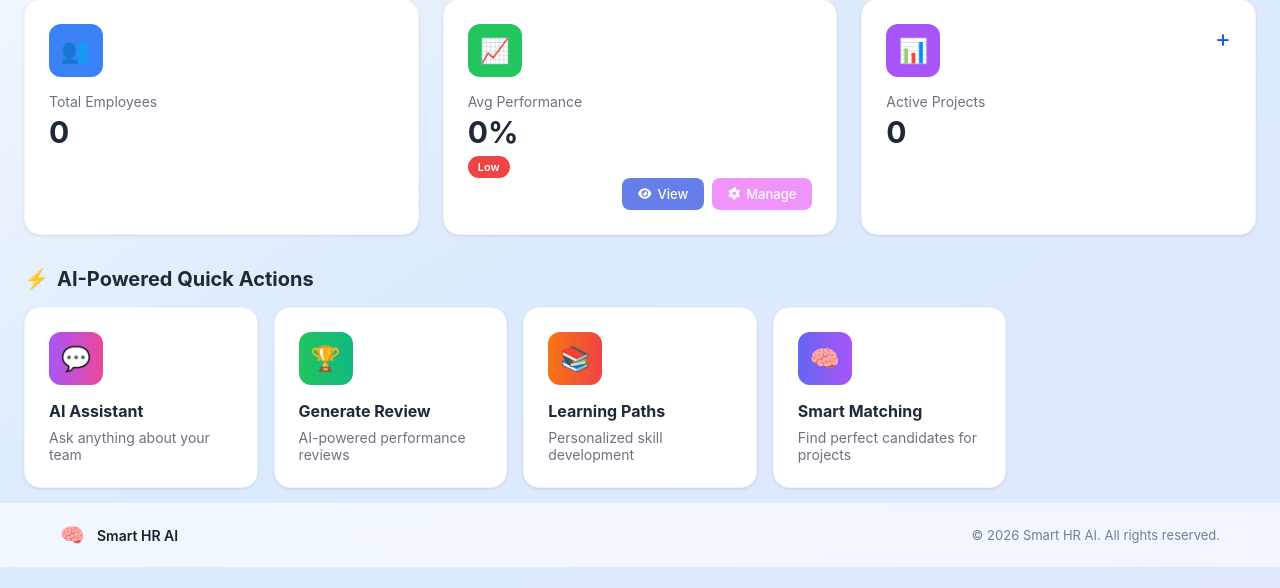
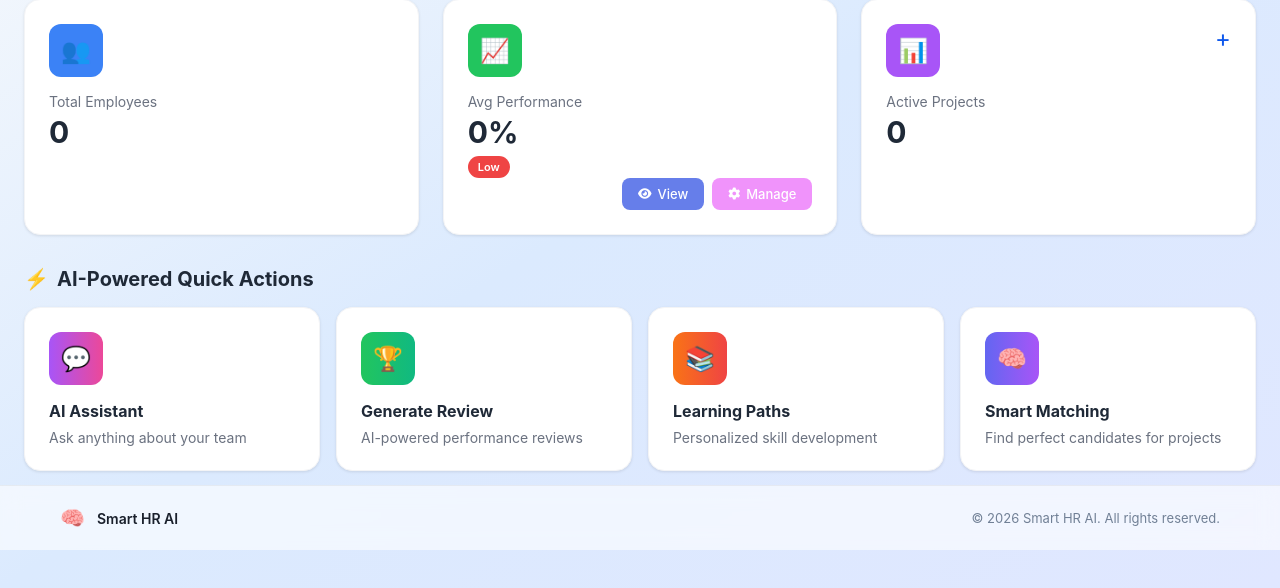
Before and after one commit to vishnusuresh-dev/SmartHR-AI, a Flask app: page /dashboard in a window 1280 px wide. Shown: the part 212-800 px from the top of the page. Run offline with Flask 3, Linux system fonts and the light colour scheme; the visitor is signed in with stand-in values (Sample User, id 1); data that the repository does not hold is empty; some libraries are stand-ins or nearby versions.

Commit message:
style changed

```diff
--- a/static/style.css
+++ b/static/style.css
@@ -210,7 +210,7 @@
 
         .actions-grid {
             display: grid;
-            grid-template-columns: repeat(5, 1fr);
+            grid-template-columns: repeat(4, 1fr);
             gap: 1rem;
         }
 
```
